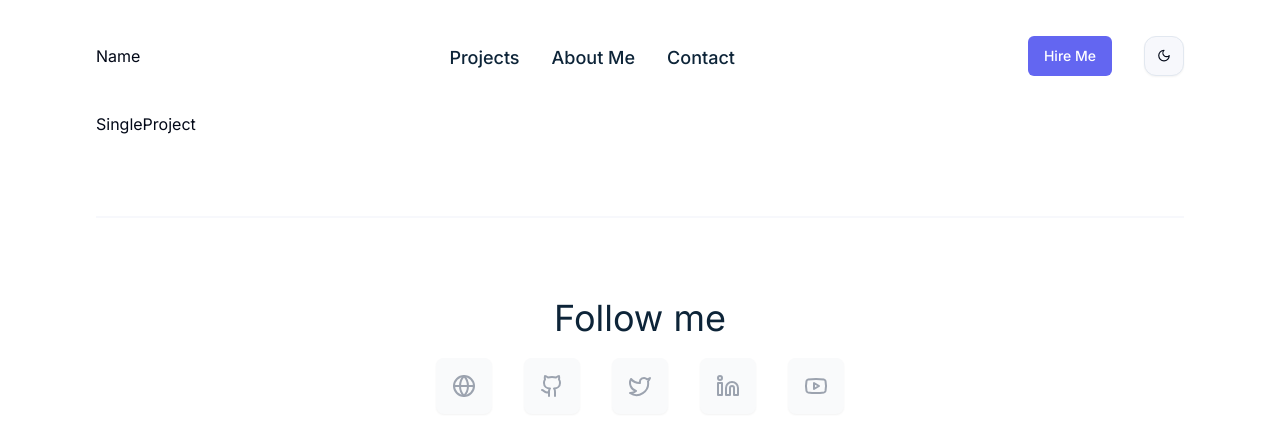
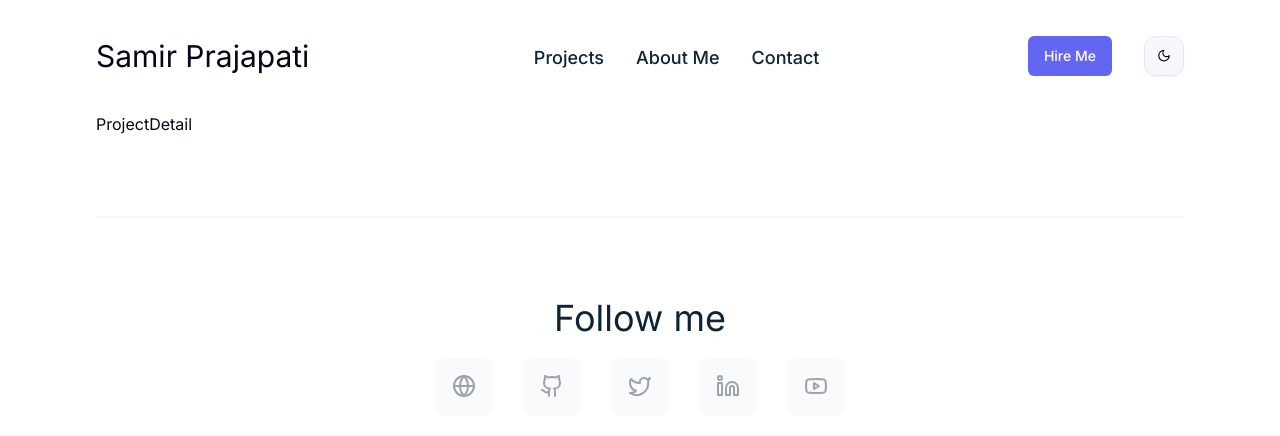
Before and after one commit to bullseye405/portfolio-nextjs, a Next.js app: page /projects/1 in a window 1280 px wide. Shown: the top 436 px of the page. Built offline with nearby package versions, Linux system fonts and the light colour scheme.

Commit message:
fix: project id page prop error

```diff
--- /dev/null
+++ b/app/projects/[id]/components/project-details.tsx
@@ -0,0 +1,9 @@
+import React from 'react'
+
+const ProjectDetail = () => {
+  return (
+    <div>ProjectDetail</div>
+  )
+}
+
+export default ProjectDetail
--- a/app/projects/[id]/page.tsx
+++ b/app/projects/[id]/page.tsx
@@ -1,7 +1,7 @@
-import { IProject } from '@/constants/projectData';
+import ProjectDetail from './components/project-details';
 
-const SingleProject = ({ project }: { project: IProject }) => {
-  return <div>SingleProject</div>;
+const SingleProject = () => {
+  return <ProjectDetail />;
 };
 
 export default SingleProject;
--- a/components/app-header.tsx
+++ b/components/app-header.tsx
@@ -29,7 +29,7 @@ const AppHeader = () => {
       <div className="z-10 max-w-screen-lg xl:max-w-screen-xl block sm:flex sm:justify-between sm:items-center py-6">
         <div className="flex justify-between items-center px-4 sm:px-0">
           <div>
-            <Link href={'/'}>Name</Link>
+            <Link href={'/'} className='text-3xl'>Samir Prajapati</Link>
           </div>
 
           <ThemeSwitcher smallScreen />
```
